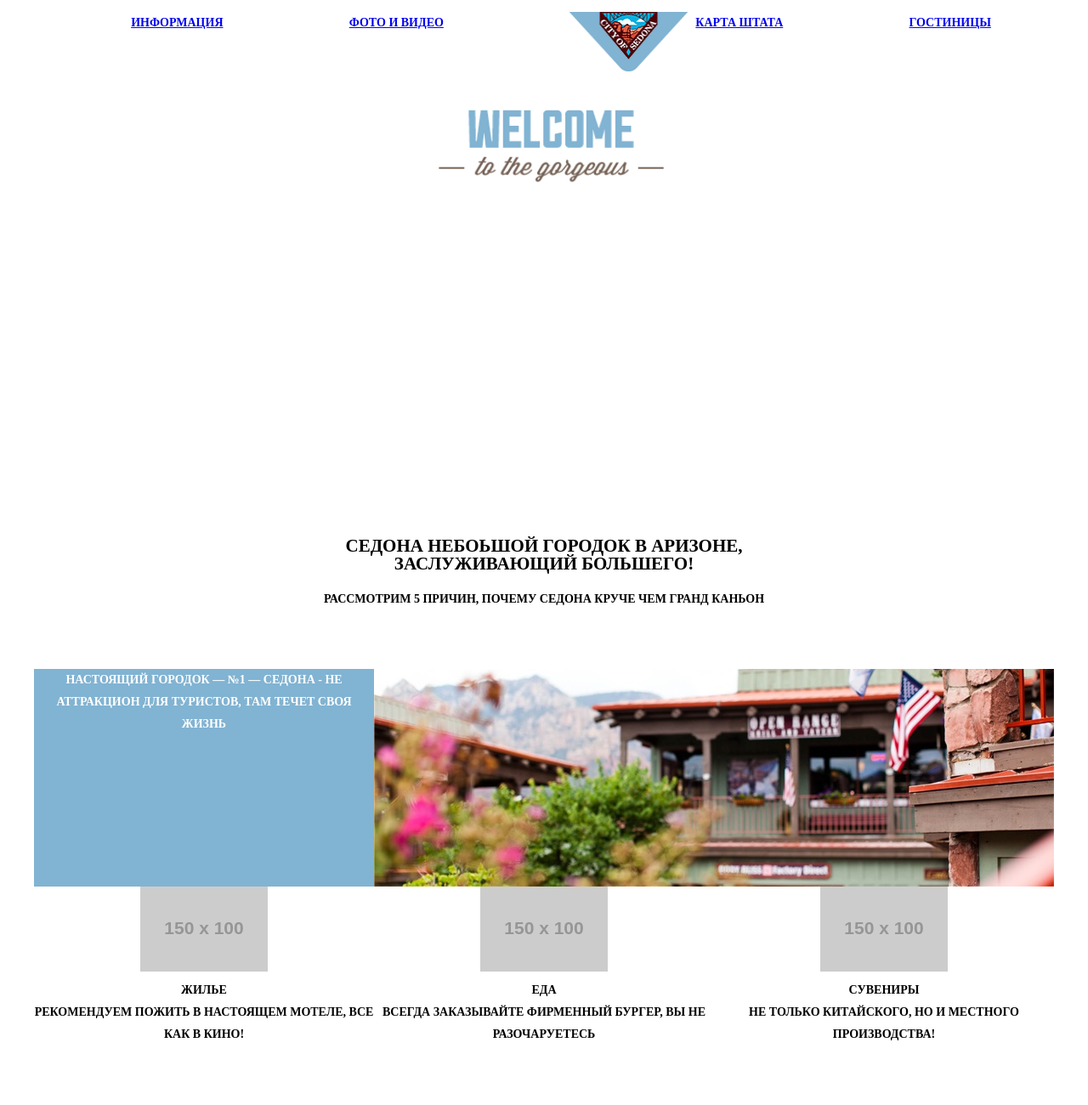
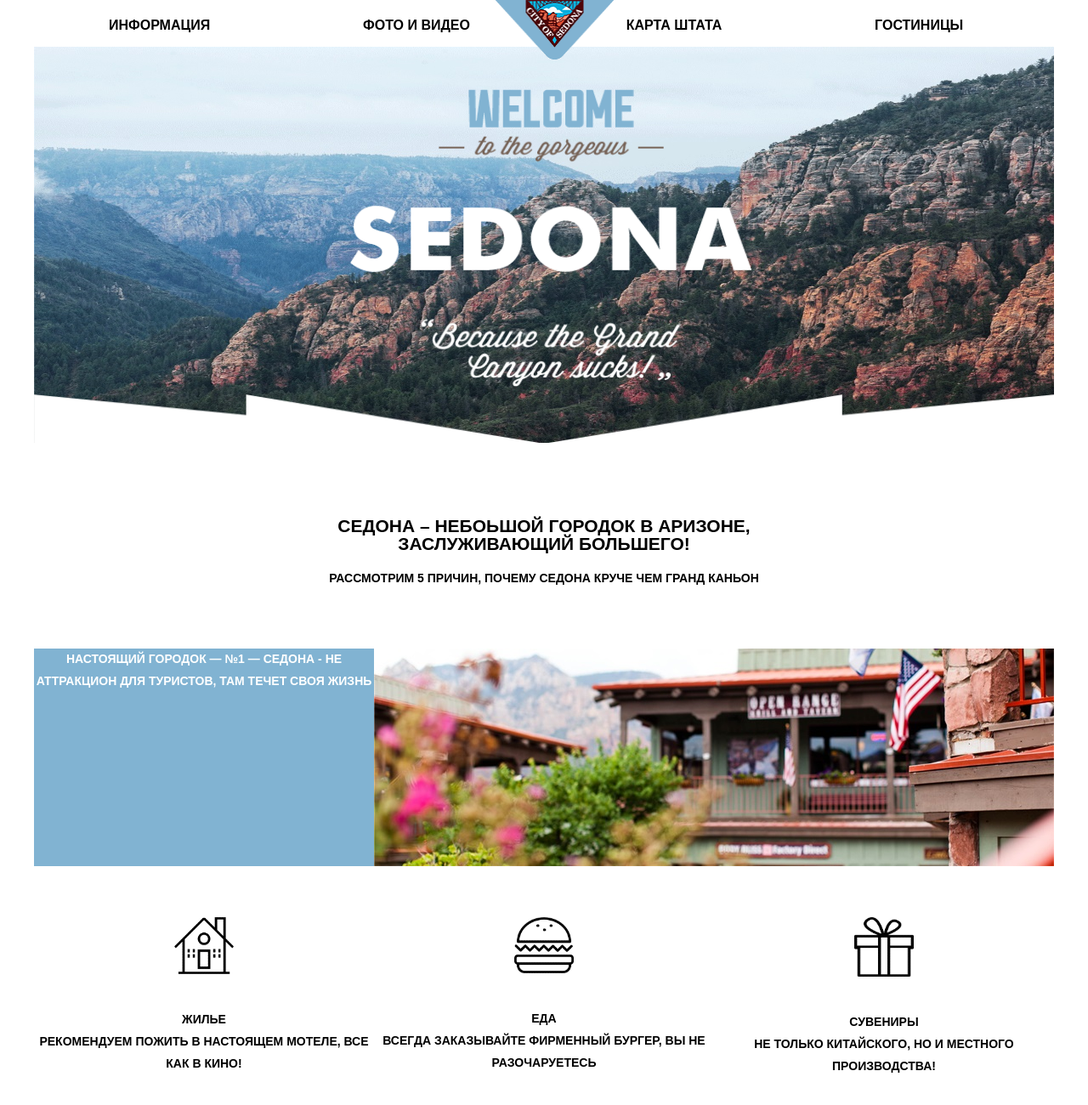
Before and after one commit to AprilBoy/332289-sedona, a plain HTML site: page index.html in a window 1280 px wide. Shown: the top 1300 px of the page at 85% size. Drawn offline with Linux system fonts and the light colour scheme; placeholder pictures from the web are drawn by us.

Commit message:
Корректировки

```diff
--- a/css/style.css
+++ b/css/style.css
@@ -1,7 +1,7 @@
 body{
 	font-size: 14px;
-	font-family: "PtSans" , sans serif ;
-	color: rgb(0, 0, 0);
+	font-family: "PT Sans" , sans-serif ;
+	color: #000000;
 	font-weight:bold;
 	text-transform: uppercase;
 	line-height: 1.857;
@@ -12,8 +12,8 @@ body{
 
 h1{
 	font-size: 30px;
-  font-family: "PTSans", sans serif;
- 	color: rgb(0, 0, 0);
+	font-family: "PT Sans", sans-serif;
+	color: #000000;
 	font-weight: bold;
 	text-transform: uppercase;
 	line-height: 0.8;
@@ -21,8 +21,8 @@ h1{
 
 h2{
 	font-size: 21px;
-  font-family: "PTSans", sans serif;
-  color: rgb(0, 0, 0);
+	font-family: "PT Sans", sans-serif;
+	color: #000000;
 	font-weight: bold;
 	text-transform: uppercase;
 	line-height: 1;
@@ -34,6 +34,11 @@ main{
 
 }
 
+footer {
+	margin-top: 36px;
+}
+
+
 .main-header{
 	min-height: 60px;
 	margin:0 auto;
@@ -41,10 +46,11 @@ main{
 
 }
 
-.main-header-index {
-  background: url("../img/background-photo.jpg") no-repeat 50% 3px ;
-  background-size: 1200px 546px;
-  padding: 0;
+.promo {
+	background: url("../img/background-photo.jpg") no-repeat  ;
+	background-size: 1200px 466px;
+	padding-top: 50px;
+	margin-top: -60px;
 
 }
 
@@ -64,17 +70,32 @@ main{
 }
 
 .main-navigation > ul {
-   display: flex;
-   flex-flow: row nowrap;
-   justify-content: space-around;
-   width:1160px;
+	margin: 0;
+	padding: 0;
 	list-style: none;
 
 }
 
+.main-navigation  li {
+	display: inline-block;
+	vertical-align: top;
+	font-size: 16px;
+	line-height: 20px;
+	vertical-align: top;
+
+}
+
+.main-navigation a {
+	display: block;
+	color:#000;
+	text-decoration: none;
+	padding:20px 88px;
+}
+
 .index-logo{
 	width: 140px;
-  margin:0;
+	top: -20px;
+	margin-left: -150px;
 	height: 70px;
 	position:absolute;
 }
@@ -227,11 +248,12 @@ margin:0 auto;
 }
 
 .container{
-
+	padding-top:60px;
 	text-align:center;
 	height:330px;
 	margin:0 auto;
 }
+
 .container-item{
 	vertical-align:center;
 	width:400px;
@@ -240,6 +262,14 @@ margin:0 auto;
 	margin: 0 auto;
 }
 
+.home,
+.burger,
+.box {
+	color: #81b3d2;
+	margin-bottom:32px;
+	max-height: 70px;
+
+}
 .container-gray{
 	text-align:center;
 	height:254px;
@@ -271,7 +301,7 @@ margin:0 auto;
 }
 
 .map{
-  background:url("../img/map1.jpg") no-repeat;
+	background: url("../img/map1.jpg") no-repeat;
 	height:474px;
 	width: 1200px;
 	margin:0 auto;
@@ -283,7 +313,11 @@ margin:0 auto;
 	height:396px;
 	margin:0 auto;
 }
+
+
+
 .footer-container{
+	margin-top:36px;
 	height: 118px;
 	width: 1200px;
 	margin:0 auto;
@@ -295,3 +329,17 @@ margin:0 auto;
 	float:left;
 	margin:0 auto;
 }
+
+.footer-contacts a {
+	text-decoration:none;
+	font-size: 21pt;
+	font-weight: bold;
+	color: #000000;
+
+}
+
+.social-btn {
+	border: 1px solid #81b3d2;
+	background:#81b3d2;
+	padding: 20px;
+}
--- a/index.html
+++ b/index.html
@@ -29,11 +29,13 @@
 			</ul>
 		</header>
 		<main>
-			<img class= "welcome" src="img/intro.png" style="width:473px; height: 350px;" alt="intro">
-			<img class="mask" src="img/main-bacground-mask.png"  style="height: 58px; width:1200px;" alt="main-bacground-mask">
+			<div class="promo">
+				<img class= "welcome" src="img/intro.png" style="width:473px; height: 350px;" alt="intro">
+				<img class="mask" src="img/main-bacground-mask.png"  style="height: 58px; width:1200px;" alt="main-bacground-mask">
+			</div>
 			<section class="features">
 				<div class=reason>
-					<h2>Седона небоьшой городок в Аризоне, заслуживающий большего!</h2>
+					<h2>Седона &#8211; небоьшой городок в Аризоне, заслуживающий большего!</h2>
 					<span class="reasons"> Рассмотрим 5 причин, почему седона круче чем гранд каньон</span>
 				</div>
 				<div class="feature-item">
@@ -46,21 +48,21 @@
 				</div>
 				<div class="container">
 					<div class="container-item">
-						<img class="home" src="http://placehold.it/150x100" alt="background-right">
+						<img class="home" src="img/house.png" width="70" heght="70" alt="home">
 						<br>
 						<span>Жилье</span>
 						<br>
 						<span>Рекомендуем пожить в настоящем мотеле, все как в кино!</span>
 					</div>
 					<div class="container-item">
-						<img class="burger" src="http://placehold.it/150x100" alt="background-right">
+						<img class="burger" src="img/burger.png" width="70" heght="70" alt="food">
 						<br>
 						<span>Еда</span>
 						<br>
 						<span>Всегда заказывайте фирменный бургер, вы не разочаруетесь</span>
 					</div>
 					<div class="container-item">
-						<img class="box" src="http://placehold.it/150x100" alt="background-right">
+						<img class="box" src="img/box.png" width="70" heght="70" alt="gift">
 						<br>
 						<span>Сувениры</span>
 						<br>
@@ -128,13 +130,13 @@
 						<a href="#">#visitsedona</a>
 					</section>
 					<section class="footer-item footer-social">
-						<a class="social-btn social-btn-twt" href="#">twitter</a>
-						<a class="social-btn social-btn-fb" href="#">facebook</a>
-						<a class="social-btn social-btn-ytb" href="#">youtube</a>
+						<a class="social-btn social-btn-twt" href="#"><img src="img/twetter.png"  alt="twitter"></a>
+						<a class="social-btn social-btn-fb" href="#"><img src="img/FB.png"  alt="facbook"></a>
+						<a class="social-btn social-btn-ytb" href="#"><img src="img/youtube.png" alt="youtube"></a>
 					</section>
 					<section class="footer-item footer-copyright">
 						<p>Website by:</p>
-						<a class="btn" href="https://htmlacademy.ru">HTML Academy</a>
+						<a class="btn" href="https://htmlacademy.ru"><img src="img/htmlacademy.png" alt="htmlacademy"></a>
 					</section>
 				</div>
 			</footer>
```
Also changed, not shown: hotels.html (+5 -5 lines). Lines whose indentation alone changed are shown as unchanged.
